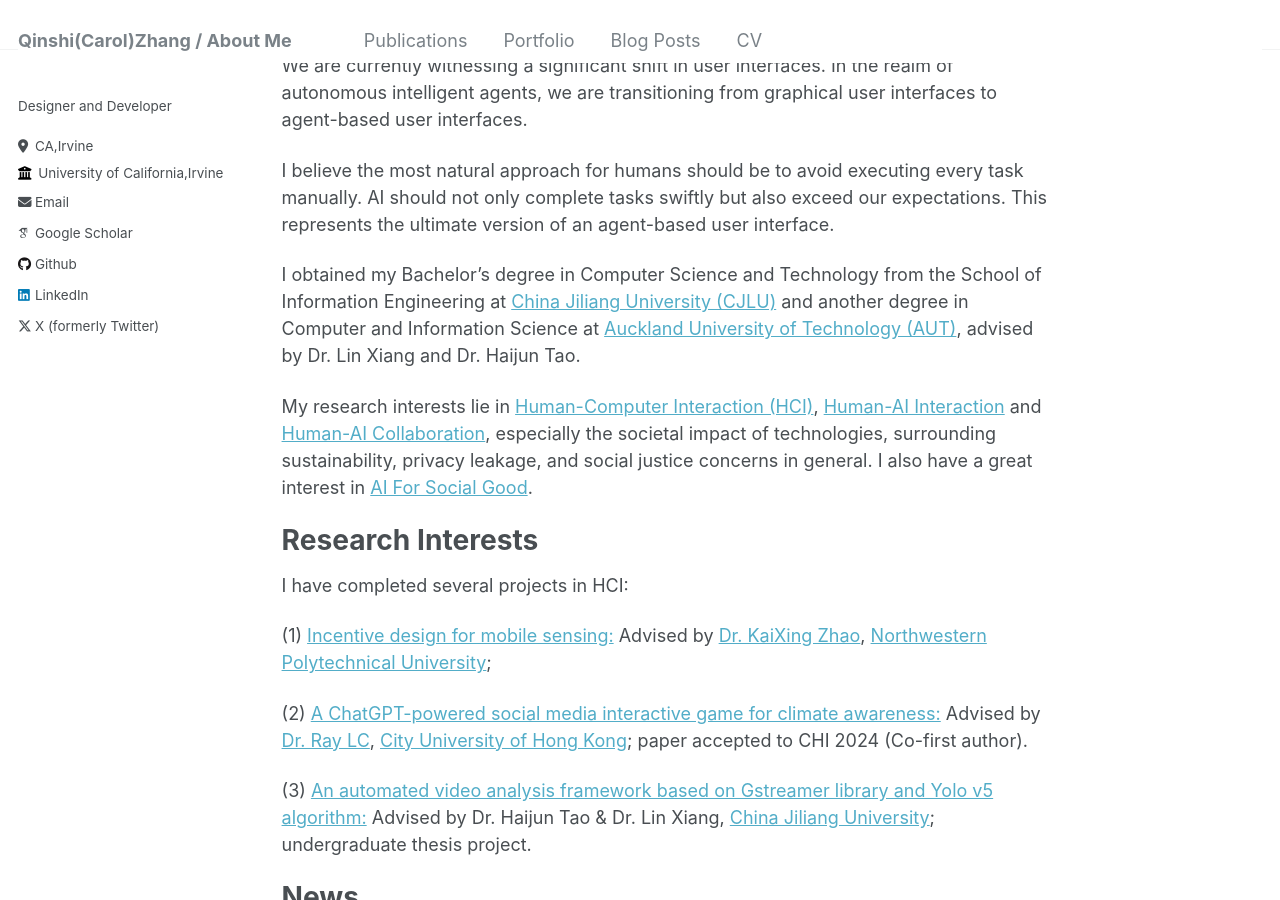
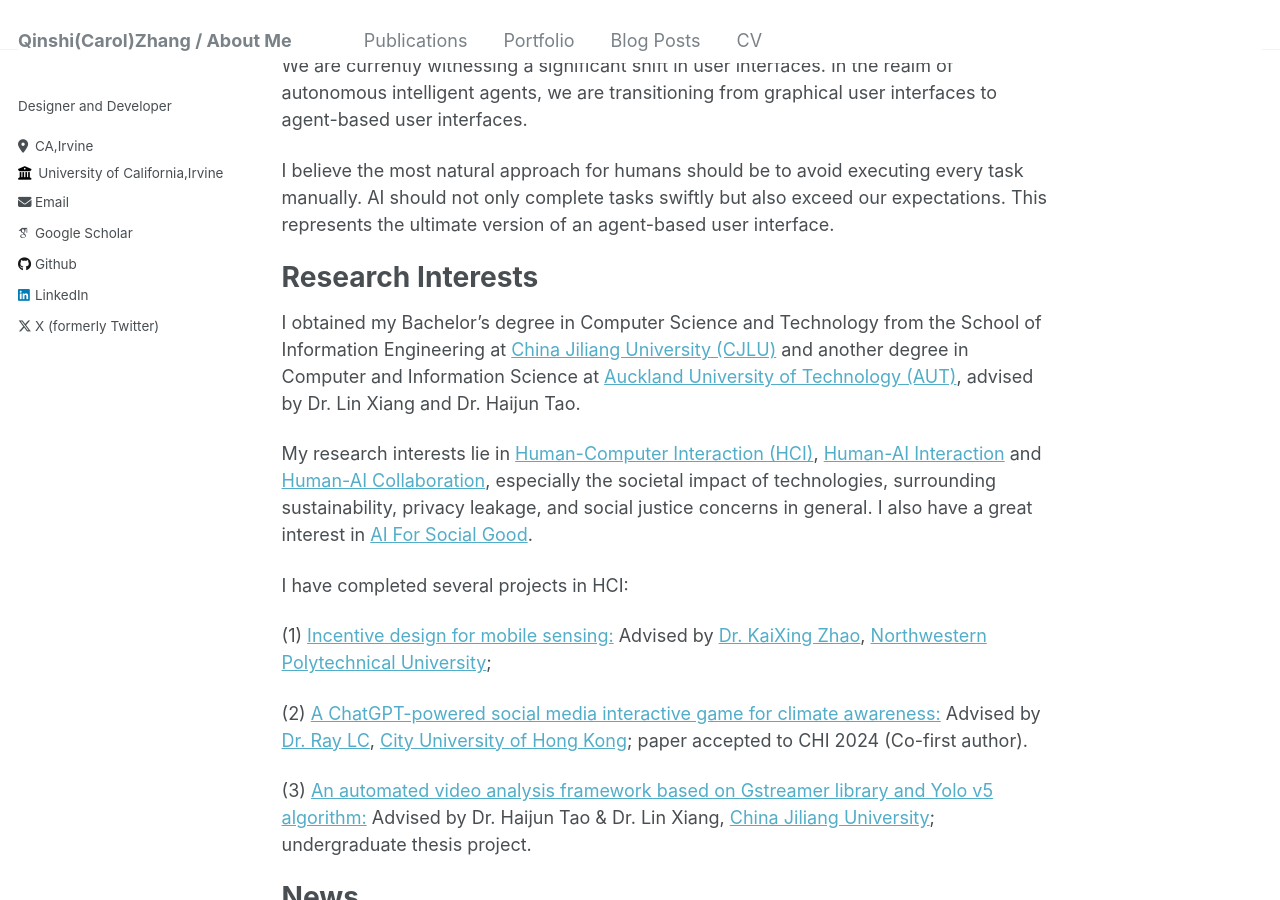
Before and after one commit to Carolzhangzz/AcademicWeb, a Jekyll site: the page built from _pages/about.md, in a window 1280 px wide and 900 px high, scrolled down 380 px. Built offline with Jekyll 4.4.1, drawn with Linux system fonts in a browser that asks for light colours; some web fonts are replaced.

```diff
--- a/_pages/about.md
+++ b/_pages/about.md
@@ -17,13 +17,12 @@ We are currently witnessing a significant shift in user interfaces. In the realm
 
 I believe the most natural approach for humans should be to avoid executing every task manually. AI should not only complete tasks swiftly but also exceed our expectations. This represents the ultimate version of an agent-based user interface.
 
+Research Interests
+======
+
 I obtained my Bachelor’s degree in Computer Science and Technology from the School of Information Engineering at [China Jiliang University (CJLU)](https://english.cjlu.edu.cn/) and another degree in Computer and Information Science at [Auckland University of Technology (AUT)](https://www.aut.ac.nz/), advised by Dr. Lin Xiang and Dr. Haijun Tao.
 
 My research interests lie in [Human-Computer Interaction (HCI)](#), [Human-AI Interaction](#) and [Human-AI Collaboration](#), especially the societal impact of technologies, surrounding sustainability, privacy leakage, and social justice concerns in general. I also have a great interest in [AI For Social Good](#).
-
-
-Research Interests
-======
 
 I have completed several projects in HCI:
 
```
